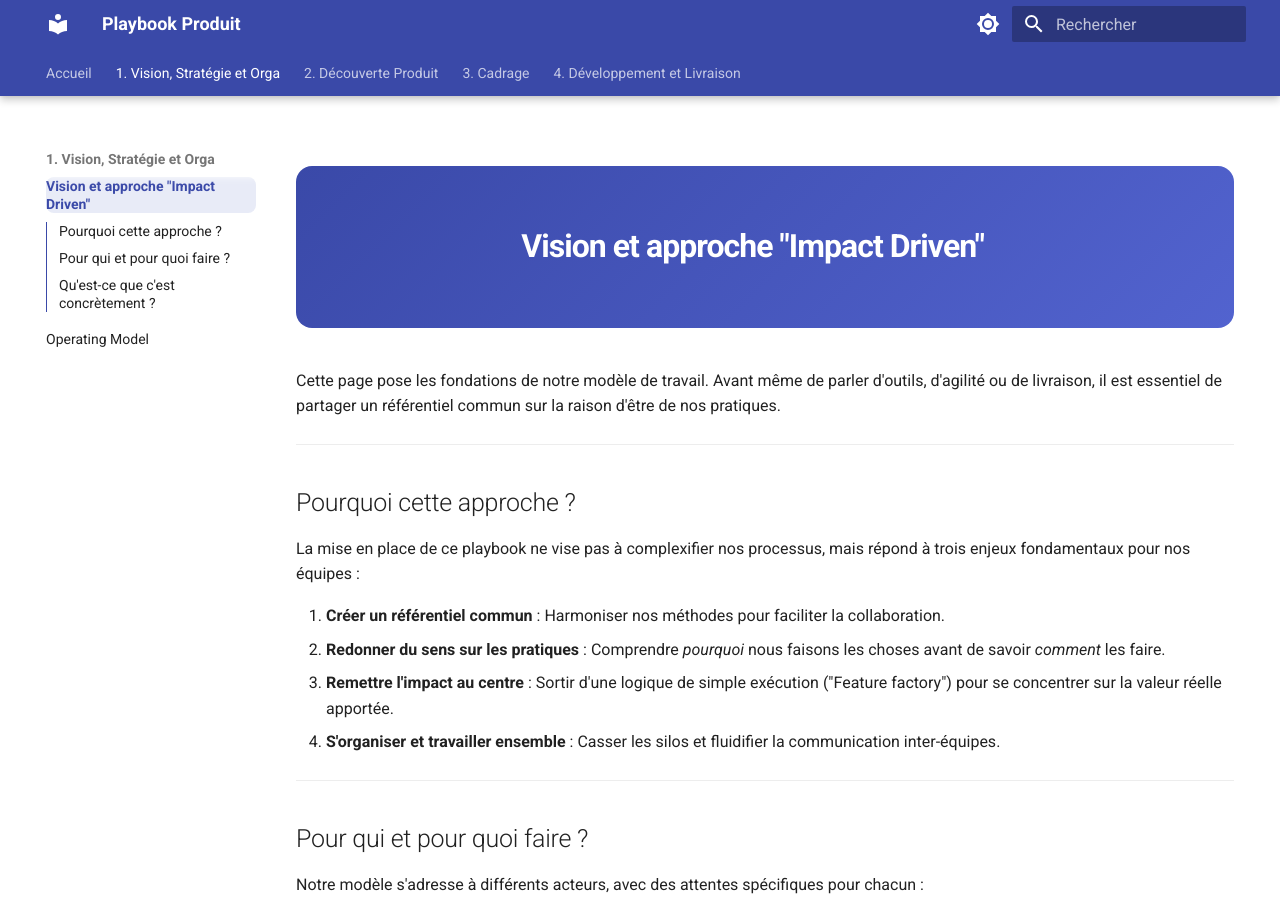
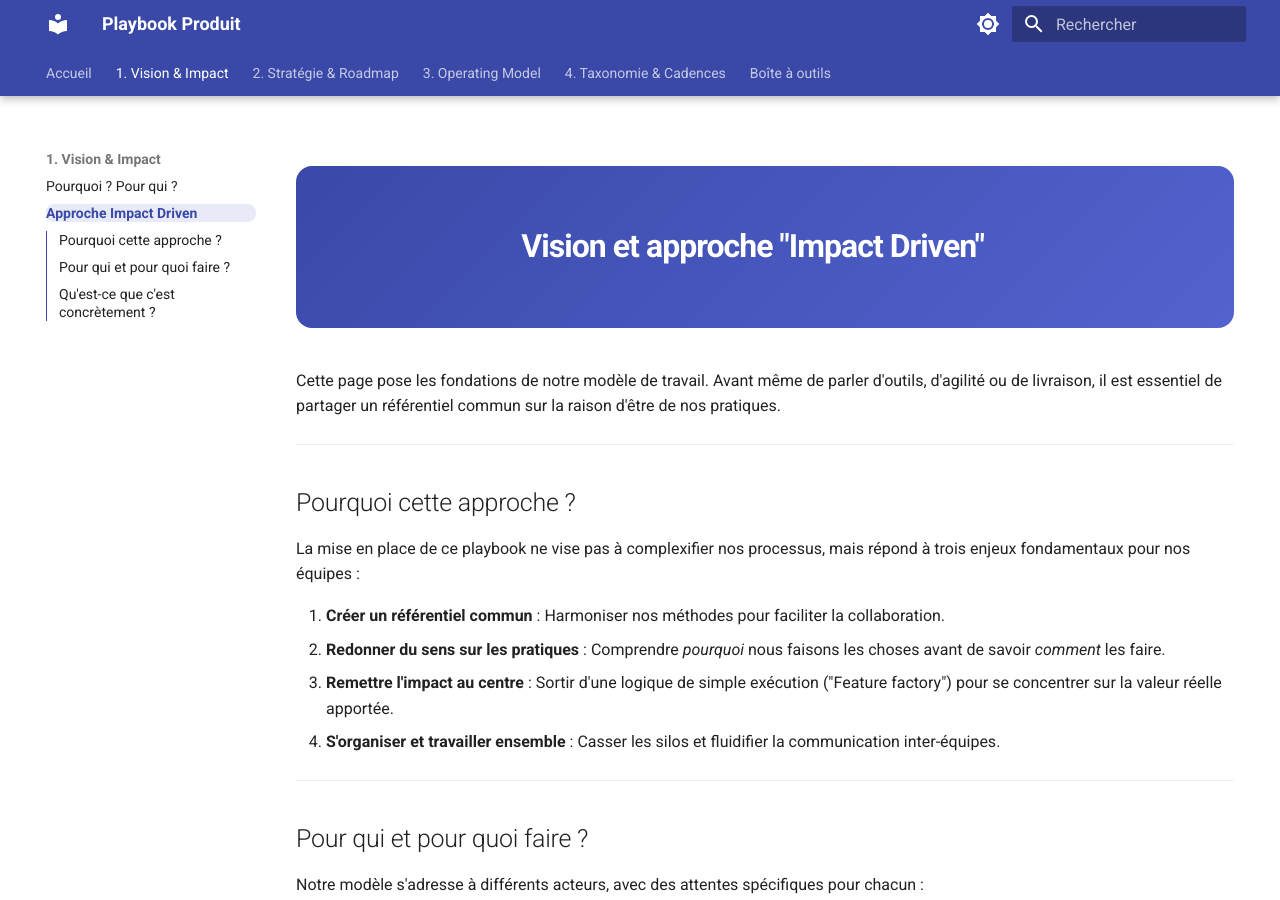
Before and after one commit to mickaeldeoliveirapartner-netizen/playbook, an MkDocs documentation site: the page built from docs/vision/impact-driven.md, in a window 1280 px wide and 900 px high. Built offline with MkDocs 1.6.1 and Material for MkDocs 9.7.7, drawn with Linux system fonts in a browser that asks for light colours.

Commit message:
Update mkdocs.yml

```diff
--- a/mkdocs.yml
+++ b/mkdocs.yml
@@ -45,19 +45,20 @@ markdown_extensions:
 
 nav:
   - Accueil: index.md
-  - "1. Vision, Stratégie et Orga":
-      - Vision et approche "Impact Driven": vision/impact-driven.md
-      - Operating Model: vision/operating-model.md
-  - "2. Découverte Produit":
-      - Exploration continue: discovery/exploration.md
-      - Validation des opportunités: discovery/validation.md
-  - "3. Cadrage":
-      - Entonnoir stratégique et Roadmap: cadrage/entonnoir-roadmap.md
-      - Taxonomie et découpage: cadrage/taxonomie.md
-      - Standardisation (Templates): cadrage/standardisation.md
-  - "4. Développement et Livraison":
-      - Cadences et rituels: delivery/cadences-rituels.md
-      - Exécution et qualité: delivery/execution.md
+  - "1. Vision & Impact":
+      - Pourquoi ? Pour qui ?: vision/pour-qui-pour-quoi.md
+      - Approche Impact Driven: vision/impact-driven.md
+  - "2. Stratégie & Roadmap":
+      - Entonnoir stratégique: strategie/entonnoir-strategique.md
+      - Construire la Roadmap: strategie/roadmap.md
+  - "3. Operating Model":
+      - Définition du modèle: operating-model/definition.md
+      - Rôles et Organisation: operating-model/organisation-roles.md
+  - "4. Taxonomie & Cadences":
+      - Taxonomie et Découpage: execution/taxonomie-decoupage.md
+      - Rythmes et Boîtes de temps: execution/cadences-boites-de-temps.md
+  - "Boîte à outils":
+      - Templates: templates/index.md
 
 # --- NOUVEAU BLOC À AJOUTER À LA FIN ---
 extra_css:
```
